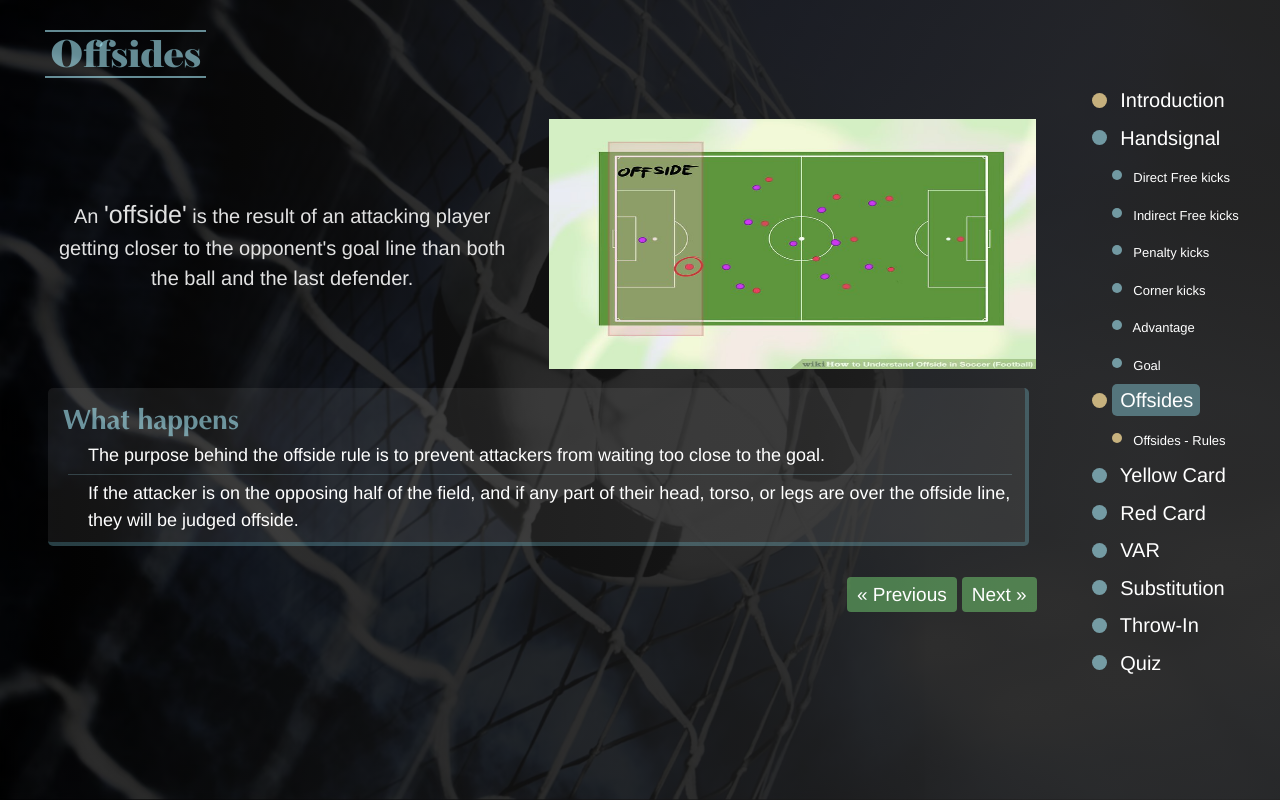
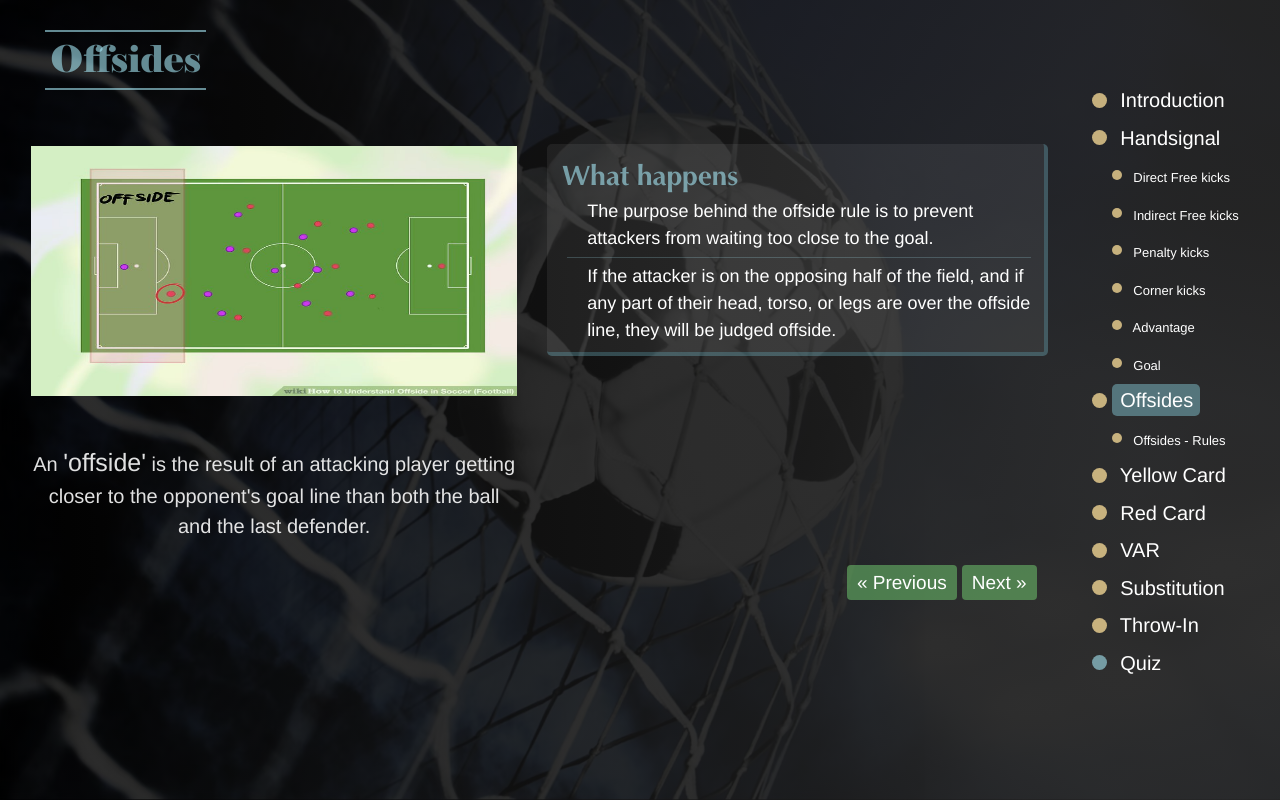
Before and after one commit to zackhuiiiii/Soccer-Referee-Tutorial, a Flask app: page /learn/offsides in a window 1280 px wide. Run offline with Flask 2, Linux system fonts and the light colour scheme; some libraries are stand-ins or nearby versions.

Commit message:
Tutorial Update
Offside

```diff
--- a/templates/learnOffsides.html
+++ b/templates/learnOffsides.html
@@ -7,28 +7,28 @@
 
 
 <div class="container-fluid" id="Offsides">
-    <div class='row'>
-      <h1 class="heading">Offsides</h1>
-    </div>
-    <div class="row usercard">
-        <div class="col-md-6 vertical_center usercard_content">
+  <div class='row'>
+    <div class=" heading">Offsides</div>
+  </div>
+  <div class="row">
+    <div class="col-md-6 ">
+      <div class="usercard">
+        <div class="mt-3 mb-5">
+          <img class="media" src="../static/offside_1.jpg">
+        </div>
+        <div class="vertical_center usercard_content">
           <p>An <span class="text_h4">'offside'</span> is the result of an attacking player getting closer to the opponent's goal line than both the ball and the last defender.</p>
         </div>
-        <div class="col-md-6 pr-0 pl-3">
-          <img class="media" src="../static/offside_1.jpg">
-        </div>
       </div>
-    <!-- <iframe width="600" height="450" src="https://www.youtube.com/embed/GePlbCsGniA"> </iframe><br> -->
-    <div class="col-md-12 p-2">
-        <div class=" usercard2">
-          <div class="card2_title">What happens</div>
+    </div>
+    <div class="col-md-6 p-1">
+      <div class=" usercard2" style="height: auto;">
+        <div class="card2_title">What happens</div>
           <div class="card2_content"> The purpose behind the offside rule is to prevent attackers from waiting too close to the goal.</div> <hr>
-          <div class="card2_content"> If the attacker is on the opposing half of the field, and if any part of their head, torso, or legs are over the offside line, they will be judged offside. <br>
-          </div>
+          <div class="card2_content"> If the attacker is on the opposing half of the field, and if any part of their head, torso, or legs are over the offside line, they will be judged offside. <br>  </div>
         </div>
     </div>
-
-    <!-- <div id="recordline"></div> -->
+  </div>
     <br>
 
     <div style="text-align:right">
```
Also changed, not shown: templates/learnOffsides2.html (+14 -11 lines).
